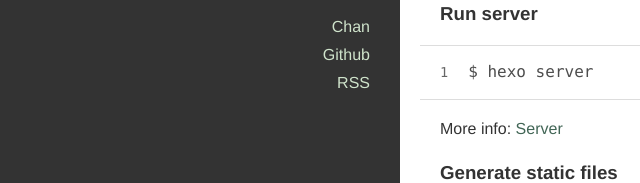
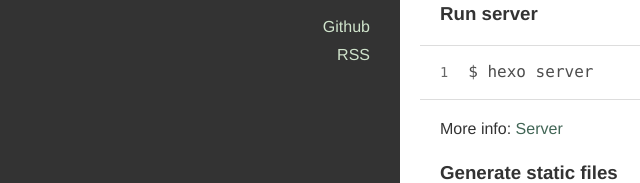
Before and after one commit to Gaminghard/Gaminghard.github.io, a plain HTML site: page 2017/02/14/hello-world/index.html in a window 1280 px wide. Shown: the part 395-578 px from the top of the page, 0-640 px from the left. Drawn offline with nearby package versions, Linux system fonts and the light colour scheme.

Commit message:
Site updated: 2017-07-24 15:04:52

```diff
--- a/2017/02/14/hello-world/index.html
+++ b/2017/02/14/hello-world/index.html
@@ -126,13 +126,7 @@ Quick">
 
 
               <li>
-                <a href="https://github.com/denjones/hexo-theme-chan" title="Chan" target="_blank" rel="external">Chan</a>
-              </li>
-
-
-
-              <li>
-                <a href="https://github.com/denjones" title="Github" target="_blank" rel="external">Github</a>
+                <a href="https://github.com/Gaminghard" title="Github" target="_blank" rel="external">Github</a>
               </li>
 
 
```
Also changed, not shown: archives/2017/02/index.html (+1 -7 lines), archives/2017/index.html (+1 -7 lines), archives/index.html (+1 -7 lines), index.html (+1 -7 lines).
